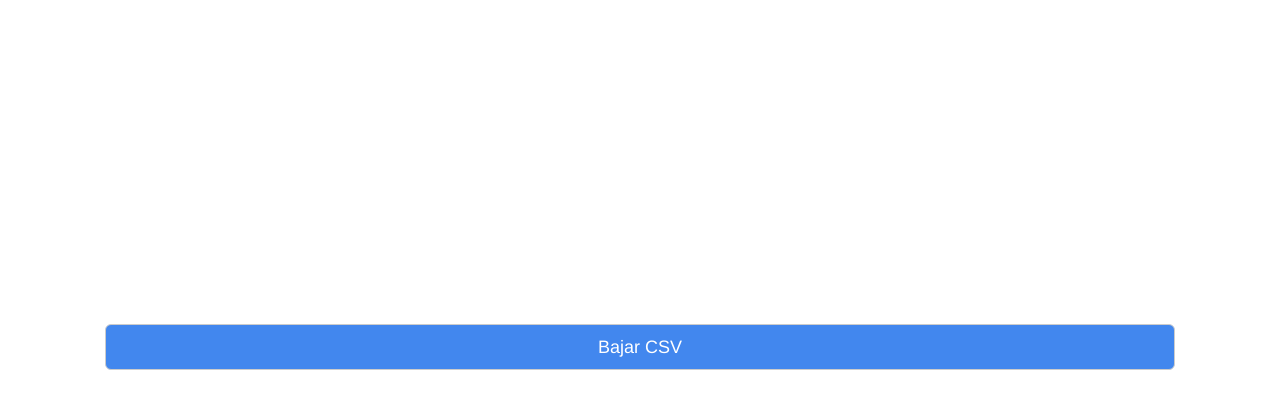
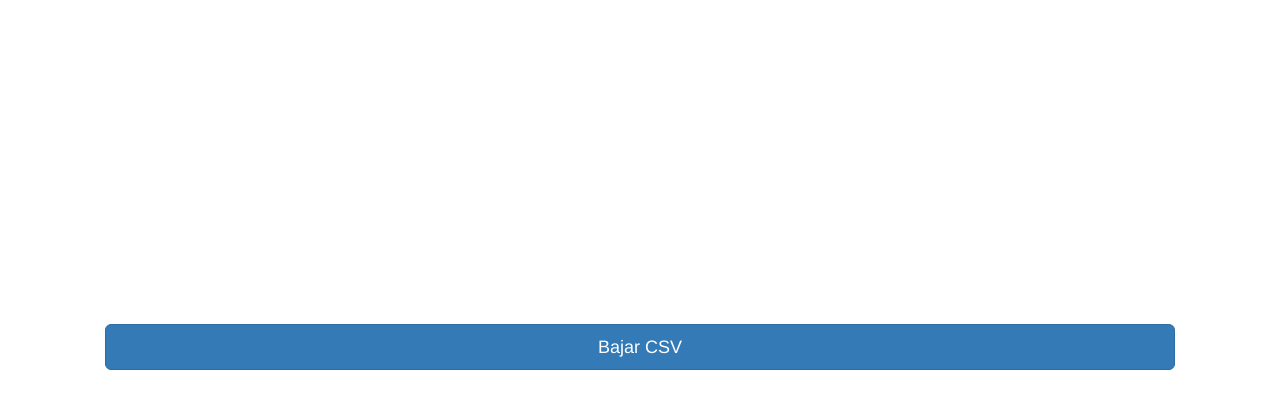
Before and after one commit to IvanBodnar/registros, a Django app: template buscador/templates/buscador/tabla_buscador.html in a window 1280 px wide. Shown: the part 526-946 px from the top of the page. Run offline with Django 3.2, Linux system fonts and the light colour scheme; the template is opened without the code that fills it, so the values that code supplies are empty; parts of the project's set-up code (start-up, migrations or seed data) failed here and were passed over; some libraries are stand-ins or nearby versions.

Commit message:
Cambio en estilo de botones a btn-primary

```diff
--- a/buscador/static/buscador/style.css
+++ b/buscador/static/buscador/style.css
@@ -4,11 +4,6 @@ body {
 	font-weight: 200;
 	background: #fff;
 	font-family: "Helvetica", Georgia;
-}
-
-.btn-blue {
-	background: #4287ee;
-	color: #fff;
 }
 
 .form-signin {
--- a/buscador/templates/buscador/forma_buscador.html
+++ b/buscador/templates/buscador/forma_buscador.html
@@ -20,7 +20,7 @@
                             {{ field }}
                         </div>
                     {% endfor %}
-                        <button type="submit" class="btn btn-default btn-blue btn-lg btn-block">Buscar</button>
+                        <button type="submit" class="btn btn-primary btn-lg btn-block">Buscar</button>
                 </form>
             </div>
         </div>
--- a/buscador/templates/buscador/tabla_buscador.html
+++ b/buscador/templates/buscador/tabla_buscador.html
@@ -43,7 +43,7 @@
                     </table>
                 </div>
                 <div id="boton_csv">
-                    <a href="{% url 'retornar_csv' %}"><button type="submit" class="btn btn-default btn-blue btn-lg btn-block">
+                    <a href="{% url 'retornar_csv' %}"><button type="submit" class="btn btn-primary btn-lg btn-block">
                     Bajar CSV</button></a>
                 </div>
             </div>
```
